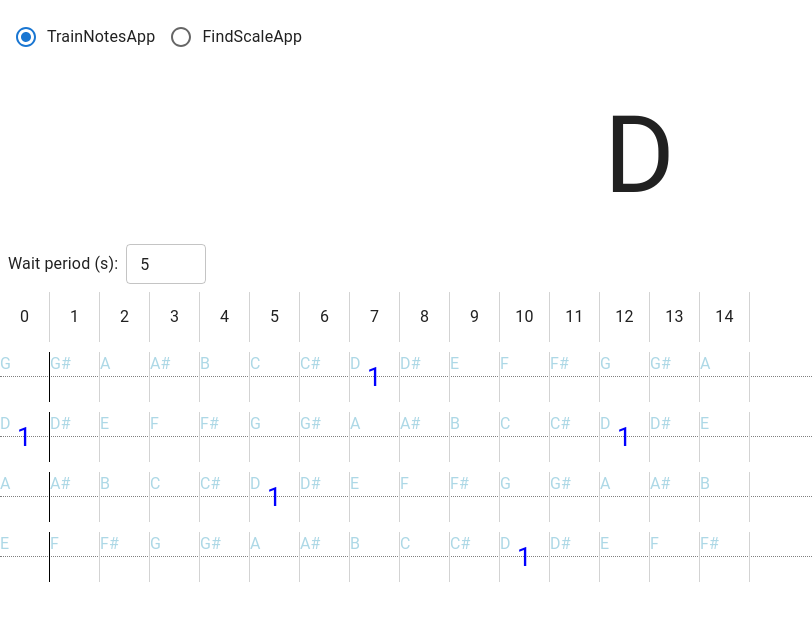
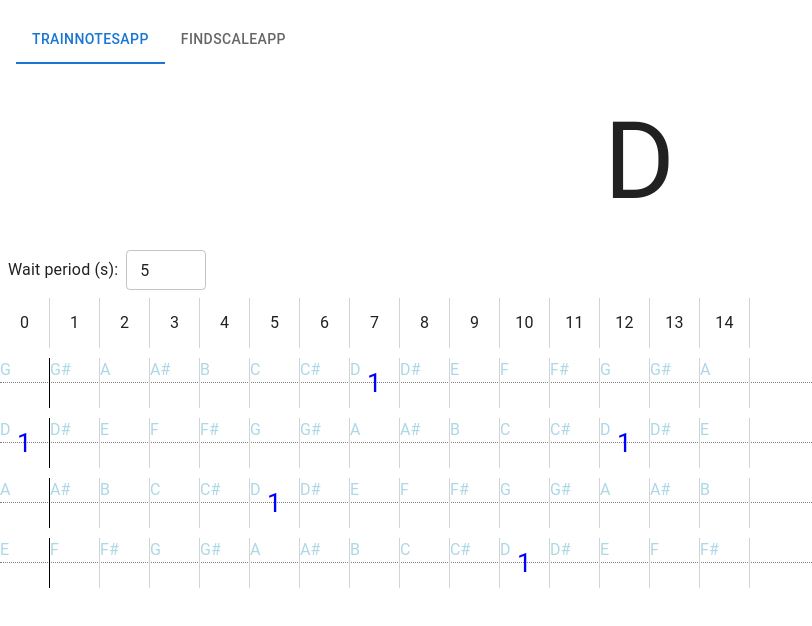
Before and after one commit to karudo/bass-notes, a React (Vite) app: page /train-notes in a window 1280 px wide. Shown: the top 626 px of the page, without its empty margins (0-812 px from the left). Built offline with nearby package versions, Linux system fonts and the light colour scheme.

Commit message:
Replace radio buttons with navigation tabs

```diff
--- a/src/App.tsx
+++ b/src/App.tsx
@@ -4,47 +4,30 @@ import { FindScaleApp } from './FindScale';
 import { TrainNotesApp } from './TrainNotes';
 import {
   CssBaseline,
-  RadioGroup,
-  FormControlLabel,
-  Radio,
+  Tabs,
+  Tab,
   Stack
 } from '@mui/material';
 import {
   Routes,
   Route,
   Navigate,
-  useNavigate,
-  useLocation
+  useLocation,
+  Link as RouterLink
 } from 'react-router-dom';
 
 export default function App(): JSX.Element {
-  const navigate = useNavigate();
   const location = useLocation();
-  const current = location.pathname.includes('find-scale') ? 'FindScaleApp' : 'TrainNotesApp';
+  const current = location.pathname.includes('find-scale') ? '/find-scale' : '/train-notes';
 
   return (
     <React.Fragment>
       <CssBaseline />
       <Stack sx={{ p: 2 }}>
-        <RadioGroup
-          row
-          value={current}
-          onChange={(e) => {
-            const value = (e.target as HTMLInputElement).value;
-            navigate(value === 'TrainNotesApp' ? '/train-notes' : '/find-scale');
-          }}
-        >
-          <FormControlLabel
-            value="TrainNotesApp"
-            control={<Radio />}
-            label="TrainNotesApp"
-          />
-          <FormControlLabel
-            value="FindScaleApp"
-            control={<Radio />}
-            label="FindScaleApp"
-          />
-        </RadioGroup>
+        <Tabs value={current} textColor="primary" indicatorColor="primary">
+          <Tab label="TrainNotesApp" value="/train-notes" component={RouterLink} to="/train-notes" />
+          <Tab label="FindScaleApp" value="/find-scale" component={RouterLink} to="/find-scale" />
+        </Tabs>
       </Stack>
       <Routes>
         <Route path="/train-notes" element={<TrainNotesApp />} />
```
